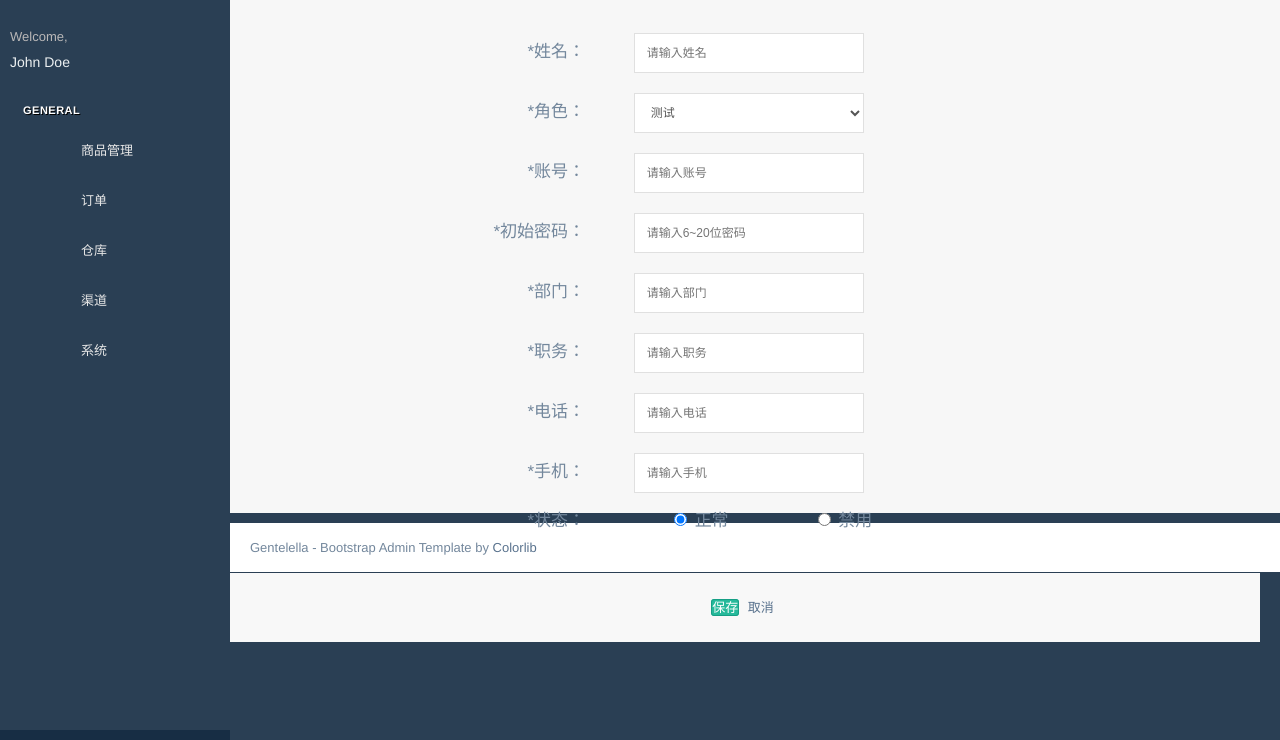
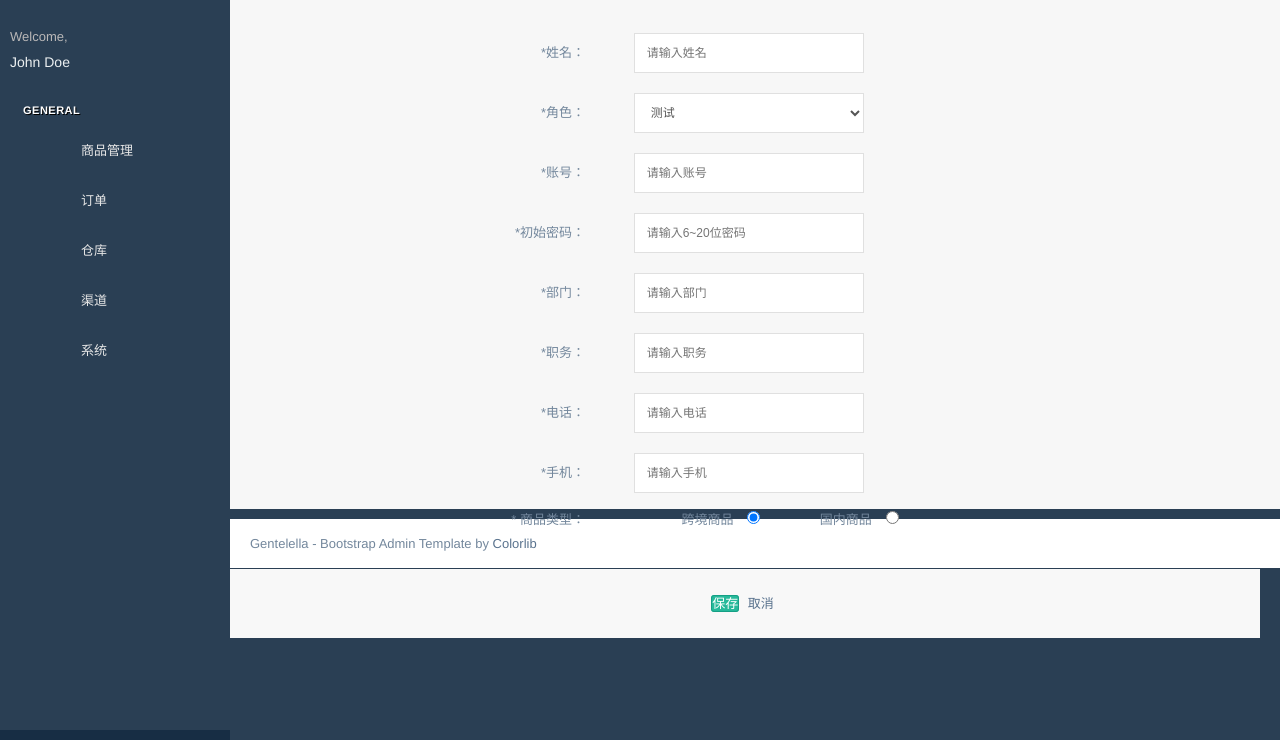
Before and after one commit to UQqiang/cp, a website: page view/add-account.html in a window 1280 px wide. Shown: the part 60-800 px from the top of the page. Drawn offline with nearby package versions, Linux system fonts and the light colour scheme; files that its build step writes are made by us from their sources.

Commit message:
添加编辑账号页面修改

```diff
--- a/style/scss/add-account.scss
+++ b/style/scss/add-account.scss
@@ -7,7 +7,7 @@
   display: inline-block;
   margin-right: 30px;
   text-align: right;
-  font-size: 17px;
+  //font-size: 17px;
 }
 
 
--- a/view/add-account.html
+++ b/view/add-account.html
@@ -83,16 +83,17 @@
                     <label><span class="ui-form-required">*</span>手机：</label>
                     <input class="form-control" required="required" data-name="手机" cb-node="telephone" type="text" maxlength="18" placeholder="请输入手机" pattern="decimal" name="手机"> </div>
             </div>
-            <div class="form-inline j-no-super" style="">
-                <div class="form-group field">
-                    <label><span class="ui-form-required">*</span>状态：</label>
-                    <label>
-                        <input type="radio" name="radio" data-value="1" checked="checked"> <span>正常</span> </label>
-                    <label>
-                        <input type="radio" name="radio" data-value="0"> <span>禁用</span> </label>
-                </div>
-            </div>
-        </div>
+            <div class="item form-group">
+                <label class="ui-label ui-label-lg tr" style="width: 100px">* 商品类型：</label>
+                <label for="goodsType-1" class="ml5 mr5">
+                    跨境商品
+                </label>
+                <input type="radio" class="flat" name="radio-goods" id="goodsType-1" value="" checked="checked"/>
+                <label for="goodsType-2" class="ml5 mr5">
+                    国内商品
+                </label>
+                <input type="radio" class="flat" name="radio-goods" id="goodsType-2" value="" />
+            </div>        </div>
 
         <div class="button-group"> <a href="javascript:;" class="btn btn-success no-radius j-submit btn-save">保存</a> <a href="add-account.html" class="btn btn-default">取消</a> </div>
     </div>
```
Also changed, not shown: style/css/add-account.css.
